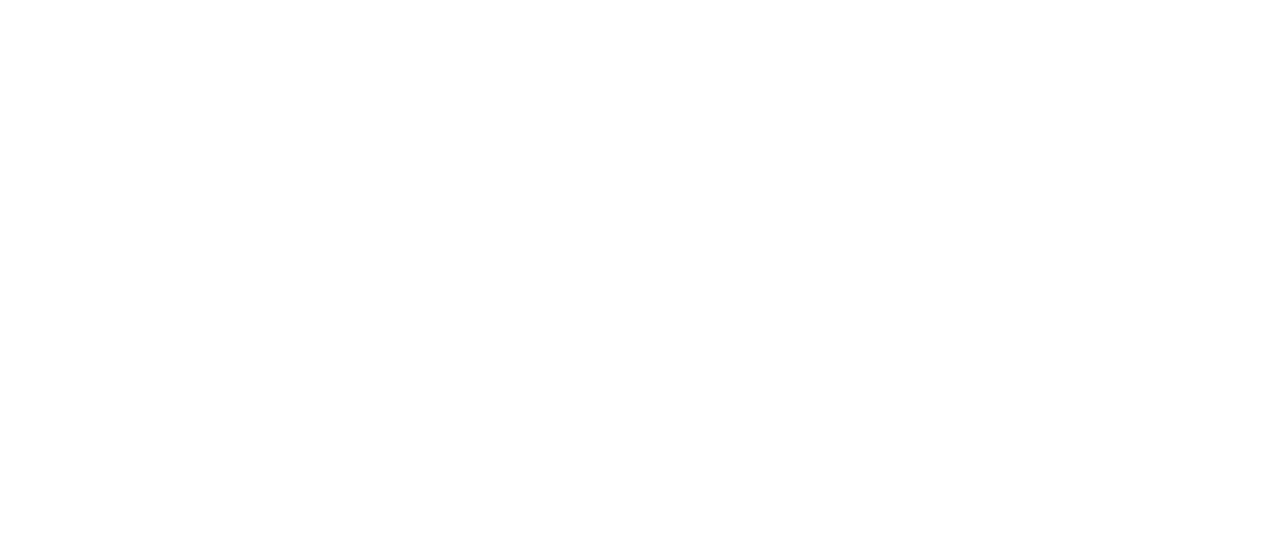
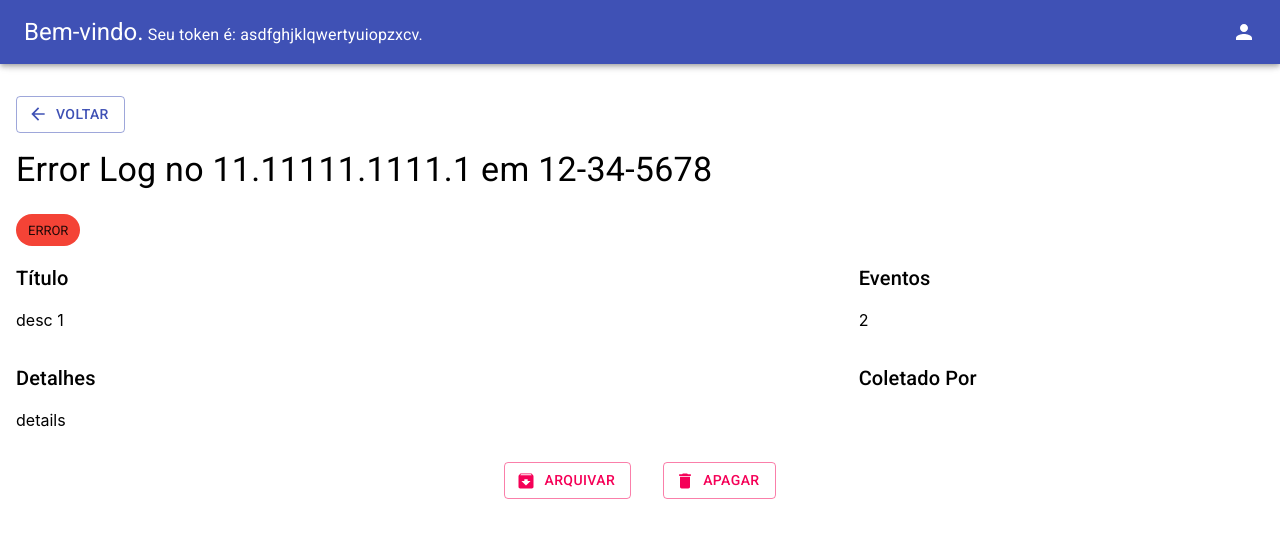
Before and after one commit to djeni98/central-erros-front, a React (Create React App) app: page /logs/1 in a window 1280 px wide. Shown: the top 538 px of the page. Built offline with nearby package versions, Linux system fonts and the light colour scheme.

Commit message:
Cria página para detalhar log

```diff
--- a/src/App.js
+++ b/src/App.js
@@ -8,6 +8,7 @@
 import RecoverPasswordPage from './components/RecoverPasswordPage';
 
 import LogListPage from './components/LogListPage';
+import ShowLogPage from './components/ShowLogPage';
 
 const theme = createMuiTheme({}, ptBR);
 
@@ -20,6 +21,7 @@
         <Route path="/cadastro" exact component={RegisterPage} />
         <Route path='/recuperar' exact component={RecoverPasswordPage} />
         <Route path="/logs" exact component={LogListPage} />
+        <Route path="/logs/:id" exact component={ShowLogPage} />
       </Switch>
     </BrowserRouter>
     </ThemeProvider>
--- /dev/null
+++ b/src/components/ShowLogPage.js
@@ -0,0 +1,124 @@
+import React from 'react';
+import { useHistory } from 'react-router-dom';
+
+import { makeStyles } from '@material-ui/core/styles';
+
+import Grid from '@material-ui/core/Grid';
+import Typography from '@material-ui/core/Typography';
+import Button from '@material-ui/core/Button';
+import ArrowBackIcon from '@material-ui/icons/ArrowBack';
+import ArchiveIcon from '@material-ui/icons/Archive';
+import DeleteIcon from '@material-ui/icons/Delete';
+
+import Header from './Header'
+import LevelChip from './LevelChip';
+
+const useStyles = makeStyles((theme) => ({
+  margin: {
+    margin: theme.spacing(2)
+  },
+  marginTop: {
+    marginTop: theme.spacing(2)
+  },
+  title: {
+    display: 'flex',
+    alignItems: 'center',
+    marginTop: theme.spacing(4)
+  },
+  buttons: {
+    display: 'flex',
+    justifyContent: 'center'
+  },
+  button: {
+    margin: theme.spacing(2),
+  }
+}));
+
+function ShowLogPage(props) {
+  const classes = useStyles();
+
+  const history = useHistory();
+
+  const id = props.match.params.id;
+
+  const data = {
+    id: id,
+    level: 'Error',
+    description: 'desc 1',
+    source: '11.11111.1111.1',
+    date: '12-34-5678',
+    events: 2,
+    details: 'details',
+    collectedBy: ''
+  };
+
+  return (
+    <>
+      <Header />
+      <div className={classes.margin}>
+        <Button
+          variant="outlined"
+          color="primary"
+          className={classes.marginTop}
+          startIcon={<ArrowBackIcon />}
+          onClick={(e) => history.goBack()}
+        >
+          Voltar
+        </Button>
+
+        <Typography variant="h4" component="h1" className={classes.marginTop}>
+          {data.level} Log no {data.source} em {data.date}
+        </Typography>
+
+        <Grid container className={classes.marginTop} spacing={2}>
+          <Grid item xs={12}>
+            <LevelChip label={data.level} />
+          </Grid>
+
+          <Grid item xs={12} sm={8}>
+            <Typography variant="h6">Título</Typography>
+            <p>{data.description}</p>
+          </Grid>
+
+          <Grid item xs={12} sm={2}>
+            <Typography variant="h6">Eventos</Typography>
+            <p>{data.events}</p>
+          </Grid>
+
+          <Grid item xs={12} sm={8}>
+            <Typography variant="h6">Detalhes</Typography>
+            <p>{data.details}</p>
+          </Grid>
+
+          <Grid item xs={12} sm={2}>
+            <Typography variant="h6">Coletado Por</Typography>
+            <p>{data.collectedBy}</p>
+          </Grid>
+        </Grid>
+
+        <div className={classes.buttons}>
+          <Button
+            variant="outlined"
+            color="secondary"
+            id="archive-button"
+            className={classes.button}
+            startIcon={<ArchiveIcon />}
+          >
+            Arquivar
+          </Button>
+          <Button
+            variant="outlined"
+            color="secondary"
+            id="delete-button"
+            className={classes.button}
+            startIcon={<DeleteIcon />}
+          >
+            Apagar
+          </Button>
+        </div>
+      </div>
+    </>
+  );
+}
+
+export default ShowLogPage;
```
